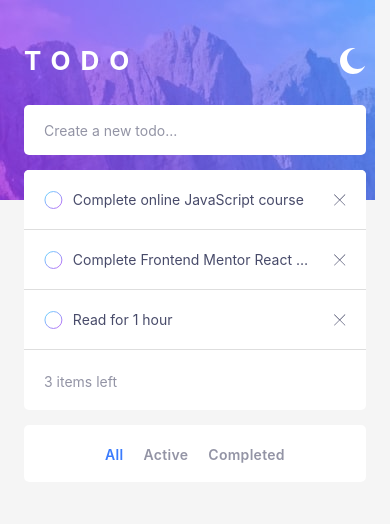
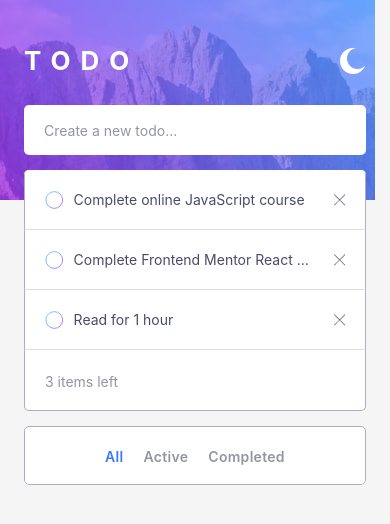
Before and after one commit to Annastrin/react-native-todo-app-fm, a React Native app: screen / in a window 390 px wide. Shown: the top 524 px of the page. Built offline with nearby package versions, Linux system fonts and the light colour scheme.

Commit message:
Add side borders for Tasks and Filters

```diff
--- a/components/Task.tsx
+++ b/components/Task.tsx
@@ -67,11 +67,17 @@ const styles = StyleSheet.create({
     paddingVertical: 10,
     paddingHorizontal: 20,
     borderBottomWidth: 1,
-    borderBottomColor: `${colors.lightTheme.taskBorder};`,
+    borderBottomColor: `${colors.lightTheme.taskBorder}`,
+    borderLeftWidth: 1,
+    borderLeftColor: `${colors.lightTheme.taskSideBorders}`,
+    borderRightWidth: 1,
+    borderRightColor: `${colors.lightTheme.taskSideBorders}`,
     backgroundColor: `${colors.lightTheme.taskBgColor}`,
   },
   taskDark: {
-    borderBottomColor: `${colors.darkTheme.taskBorder};`,
+    borderLeftColor: `${colors.darkTheme.taskSideBorders}`,
+    borderRightColor: `${colors.darkTheme.taskSideBorders}`,
+    borderBottomColor: `${colors.darkTheme.taskBorder}`,
     backgroundColor: `${colors.darkTheme.taskBgColor}`,
   },
   lastTask: {
--- a/components/TaskFilters.tsx
+++ b/components/TaskFilters.tsx
@@ -100,9 +100,18 @@ const styles = StyleSheet.create({
     paddingHorizontal: 20,
     paddingBottom: 20,
     paddingTop: 23,
+    borderLeftWidth: 1,
+    borderLeftColor: `${colors.lightTheme.taskSideBorders}`,
+    borderRightWidth: 1,
+    borderRightColor: `${colors.lightTheme.taskSideBorders}`,
+    borderBottomWidth: 1,
+    borderBottomColor: `${colors.lightTheme.taskSideBorders}`,
     backgroundColor: `${colors.lightTheme.filtersBgColor}`,
   },
   statsAndClearDark: {
+    borderLeftColor: `${colors.darkTheme.taskSideBorders}`,
+    borderRightColor: `${colors.darkTheme.taskSideBorders}`,
+    borderBottomColor: `${colors.darkTheme.taskSideBorders}`,
     backgroundColor: `${colors.darkTheme.filtersBgColor}`,
   },
   leftItems: {
@@ -122,10 +131,12 @@ const styles = StyleSheet.create({
     paddingBottom: 20,
     paddingTop: 23,
     borderRadius: 5,
+    borderWidth: 1,
+    borderColor: `${colors.lightTheme.taskSideBorders}`,
     backgroundColor: `${colors.lightTheme.filtersBgColor}`,
   },
   filtersDark: {
-    borderColor: `${colors.darkTheme.taskListBorder}`,
+    borderColor: `${colors.darkTheme.taskSideBorders}`,
     backgroundColor: `${colors.darkTheme.filtersBgColor}`,
   },
   filterButton: {
--- a/style-guide.ts
+++ b/style-guide.ts
@@ -6,6 +6,7 @@ const paleteColors = {
   veryLightGray: 'hsl(0, 0%, 96%)',
   veryLightGrayishBlue: 'hsl(0, 0%, 87%)',
   lightGrayishBlue: 'hsl(233, 11%, 84%)',
+  lightGrayishPurple: 'hsl(269, 17%, 71%)',
   darkGrayishBlue: 'hsl(236, 9%, 61%)',
   veryDarkGrayishBlue: 'hsl(235, 19%, 35%)',
   // Dark Theme Colors
@@ -29,8 +30,8 @@ export const colors = {
     bgColor: paleteColors.veryLightGray,
     taskBgColor: paleteColors.white,
     taskBorder: paleteColors.veryLightGrayishBlue,
+    taskSideBorders: paleteColors.lightGrayishPurple,
     checkboxBorder: paleteColors.veryLightGrayishBlue,
-    taskListBorder: paleteColors.veryLightGrayishBlue,
     completedTaskTextColor: paleteColors.lightGrayishBlue,
     filtersTextColor: paleteColors.darkGrayishBlue,
     filtersBgColor: paleteColors.white,
@@ -43,7 +44,7 @@ export const colors = {
     taskBgColor: paleteColors.veryDarkDesaturatedBlue,
     taskBorder: paleteColors.veryDarkGrayishBlue3,
     checkboxBorder: paleteColors.veryDarkGrayishBlue3,
-    taskListBorder: paleteColors.black,
+    taskSideBorders: paleteColors.black,
     completedTaskTextColor: paleteColors.veryDarkGrayishBlue2,
     filtersTextColor: paleteColors.veryDarkGrayishBlue2,
     filtersBgColor: paleteColors.veryDarkDesaturatedBlue,
```
